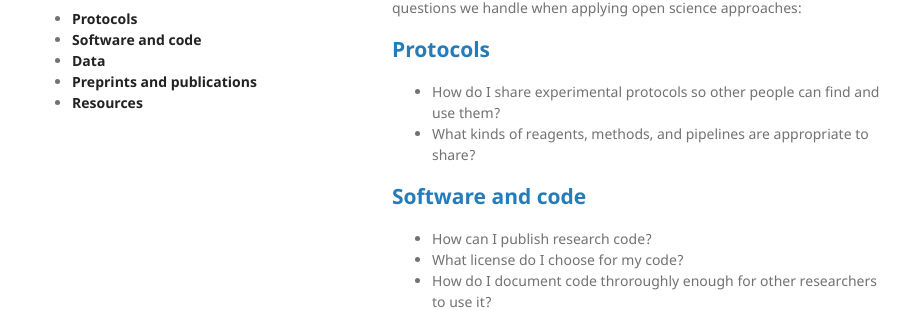
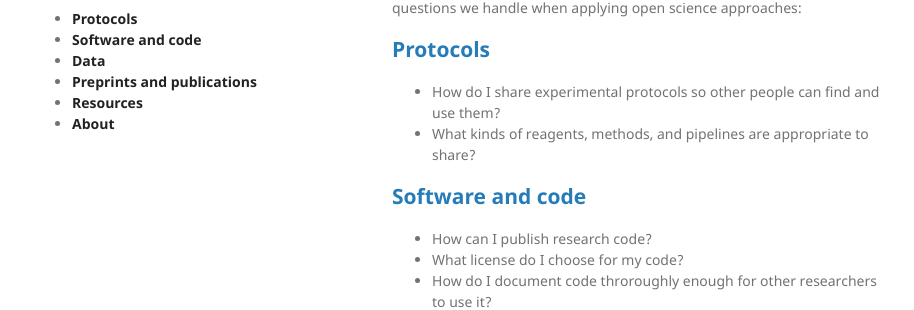
Before and after one commit to chanzuckerberg/open-science, a Jekyll site: the page built from index.md, in a window 1280 px wide. Shown: the part 248-558 px from the top of the page, without its empty margins (178-1092 px from the left). Built offline with Jekyll 4.4.1, drawn with Linux system fonts in a browser that asks for light colours.

Commit message:
adding about page

```diff
--- a/_layouts/default.html
+++ b/_layouts/default.html
@@ -38,6 +38,7 @@
           <li><a href="/open-science/data_sharing/overview/"><strong>Data</strong></a></li>
           <li><a href="/open-science/publications/overview/"><strong>Preprints and publications</strong></a></li>
           <li><a href="/open-science/resources/overview/"><strong>Resources</strong></a></li>
+          <li><a href="/open-science/about/"><strong>About</strong></a></li>
         </ul>
         {% endif %}
       </header>
```
